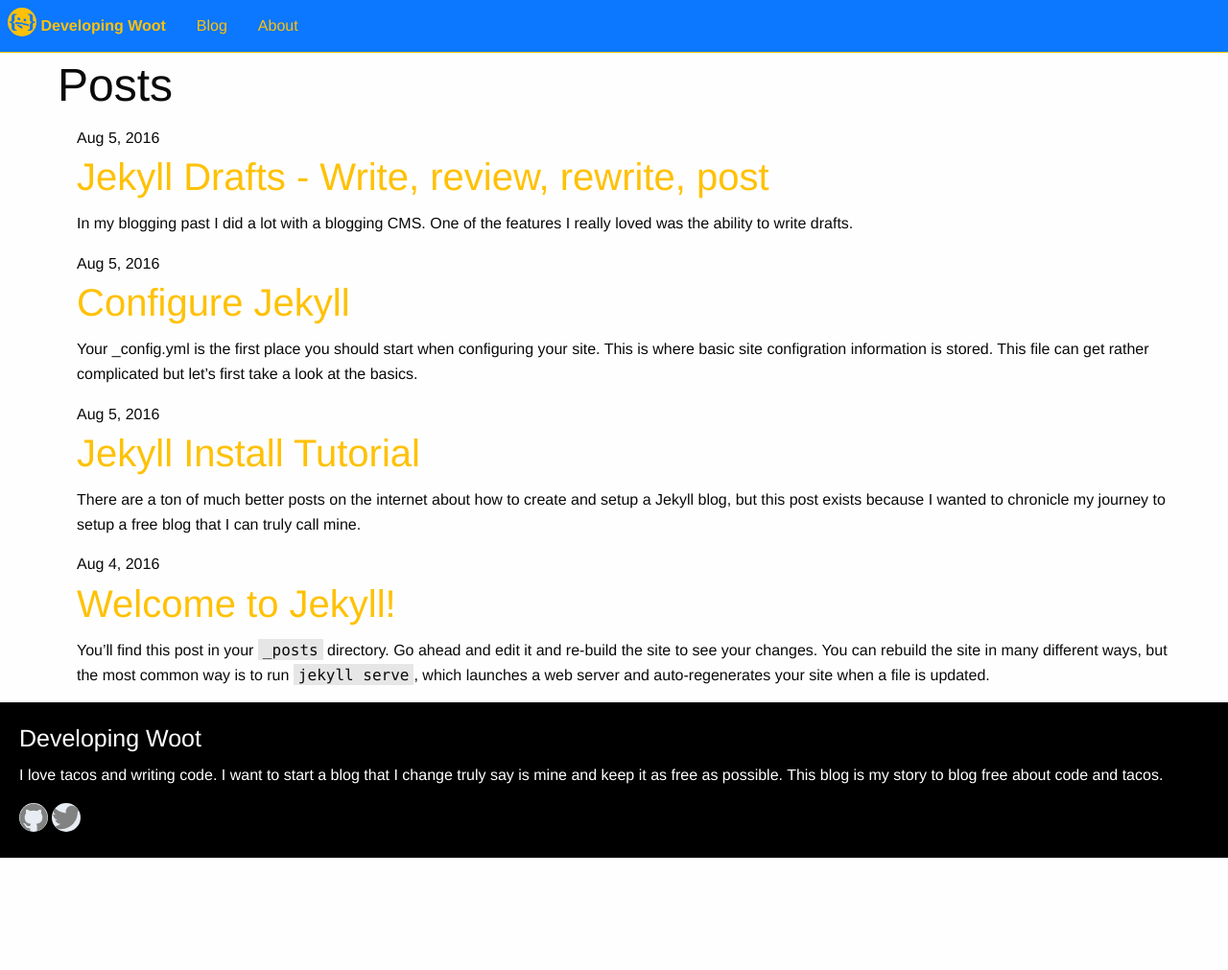
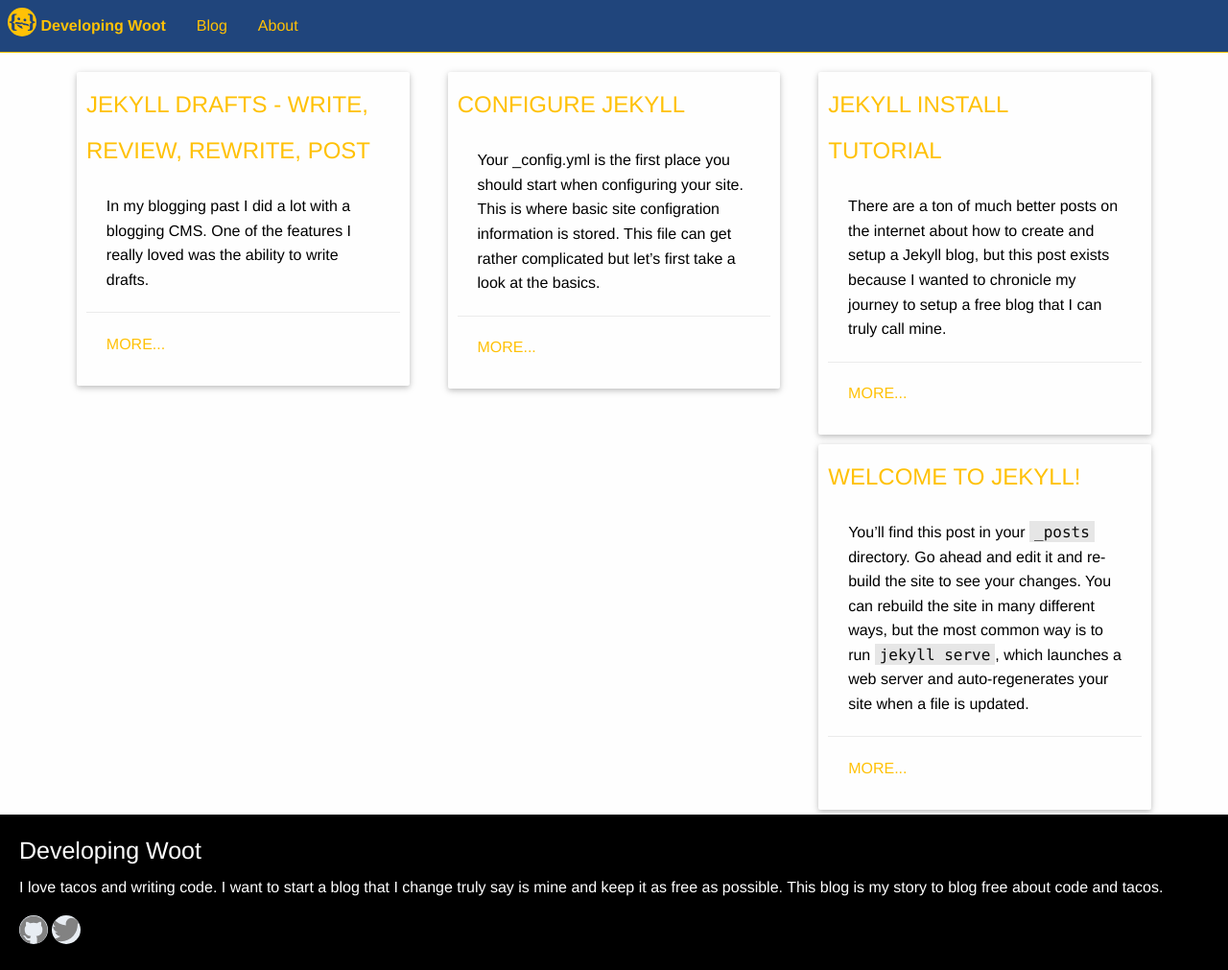
Before and after one commit to developingwoot/developingwoot.github.io, a Jekyll site: the page built from index.html, in a window 1280 px wide. Shown: the whole page at 96% size. Built offline with Jekyll 4.4.1, drawn with Linux system fonts in a browser that asks for light colours; before the commit the page ends 900 px from its top, so only the background shows below that.

Commit message:
working with columns and setup cards on homepage

```diff
--- a/_sass/settings/_settings.scss
+++ b/_sass/settings/_settings.scss
@@ -50,7 +50,7 @@ $global-width: rem-calc(1200);
 $global-lineheight: 1.5;
 $foundation-palette: (
   primary: #ffc106,
-  secondary: #0c77ff,
+  secondary: #20457C,
   success: #e8edf3,
   warning: #fae596,
   alert: #b56969,
--- a/index.html
+++ b/index.html
@@ -1,23 +1,18 @@
 ---
 layout: default
 ---
-
-<div class="home">
-
-  <h1 class="page-heading">Posts</h1>
-
-  <ul class="post-list">
-    {% for post in site.posts %}
-      <li>
-        <span class="post-meta">{{ post.date | date: "%b %-d, %Y" }}</span>
-
-        <h2>
-          <a class="post-link" href="{{ post.url | prepend: site.baseurl }}">{{ post.title }}</a>
-        </h2>
-        <div>
+  <div style="margin-top:15px;">
+  {% for post in site.posts %}
+      <div class="medium-6 large-4 columns">
+        <div class="card">
+          <span class="title"><a href="{{ post.url | prepend: site.baseurl }}">{{ post.title }}</a></span>
+          <div class="content">
             {{ post.excerpt }}
+          </div>
+          <div class="action">
+            <a href="{{ post.url | prepend: site.baseurl }}">More...</a>
+          </div>
         </div>
-      </li>
-    {% endfor %}
-  </ul>
+      </div>
+  {% endfor %}
 </div>
```
